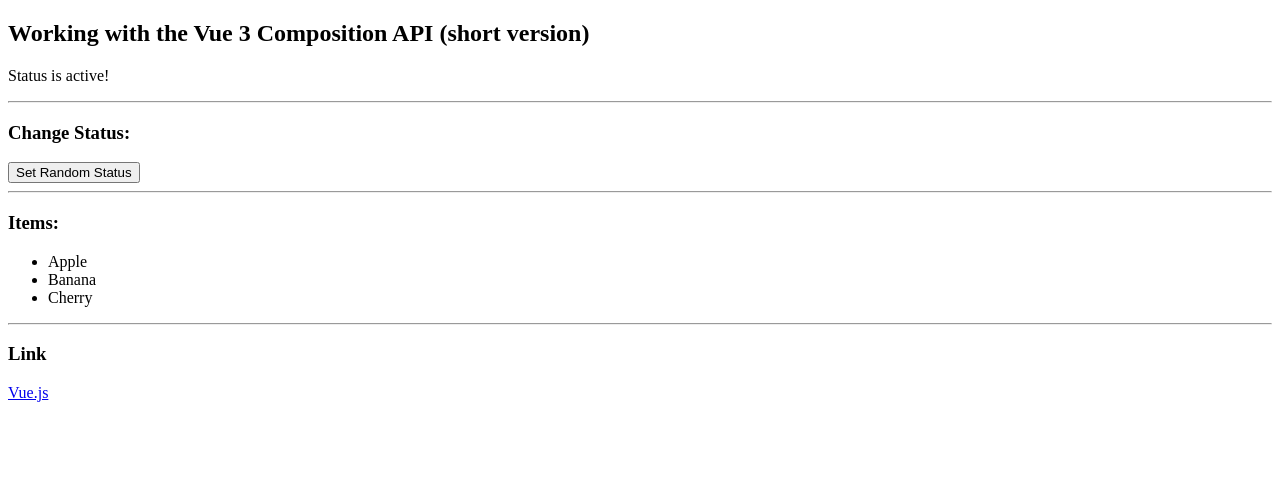
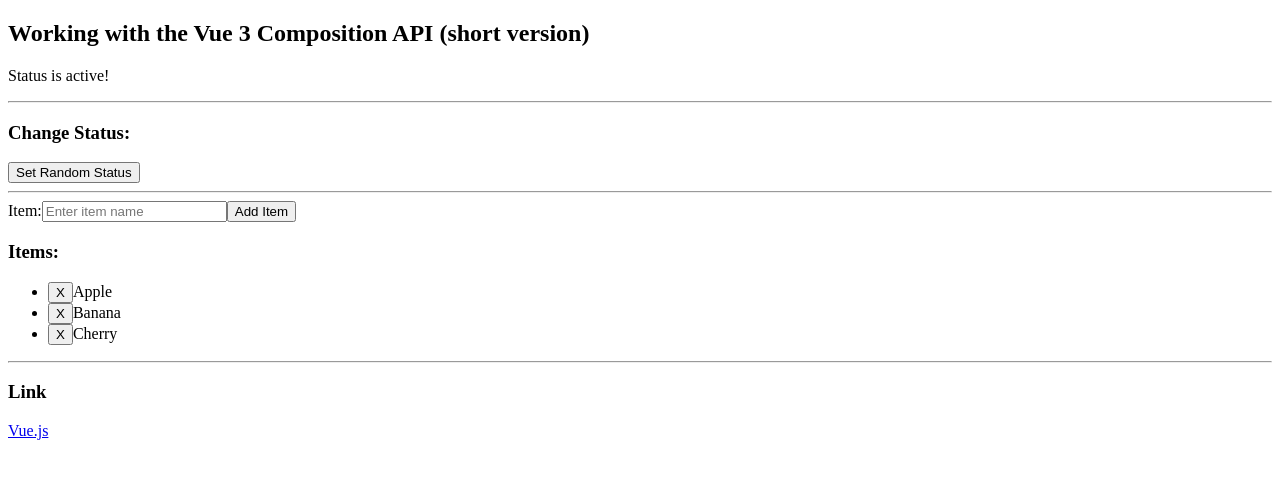
Before and after one commit to boolfalse/vue-job-board, a Vue app: page / in a window 1280 px wide. Shown: the top 478 px of the page. Built offline with nearby package versions, Linux system fonts and the light colour scheme.

Commit message:
simple form with create/delete items functions

```diff
--- a/src/App.vue
+++ b/src/App.vue
@@ -9,6 +9,7 @@ const items = ref([
   { id: 2, name: "Banana" },
   { id: 3, name: "Cherry" },
 ]);
+const newItemName = ref('');
 const link = reactive({
   url: "https://vuejs.org/guide/quick-start.html",
   title: "Vue.js",
@@ -24,6 +25,24 @@ const setRandomStatus = () => {
     }
   }
 };
+
+const addItem = () => {
+  if (newItemName.value.trim() === '') {
+    alert('Please enter an item name!');
+    return;
+  }
+
+  items.value.push({
+    id: items.value.length + 1,
+    name: newItemName.value,
+  });
+
+  newItemName.value = '';
+};
+
+const deleteItem = (index) => {
+  items.value.splice(index, 1);
+};
 </script>
 
 <template>
@@ -35,18 +54,29 @@ const setRandomStatus = () => {
   <hr>
 
   <h3>Change Status:</h3>
-<!--  <button v-on:click="setRandomStatus">Set Random Status</button>-->
   <button @click="setRandomStatus">Set Random Status</button>
 
   <hr>
 
+  <form @submit.prevent="addItem">
+    <label for="item">Item:</label>
+    <input type="text"
+           placeholder="Enter item name"
+           id="item"
+           v-model="newItemName"
+    />
+    <button type="submit">Add Item</button>
+  </form>
+
   <h3>Items:</h3>
   <ul>
-    <li v-for="item in items" :key="item.id">{{ item.name }}</li>
+    <li v-for="(item, index) in items" :key="item.id">
+      <button @click="deleteItem(index)">X</button>
+      <span>{{ item.name }}</span>
+    </li>
   </ul>
 
   <hr>
   <h3>Link</h3>
-<!--  <a v-bind:href="link.url" v-bind:title="link.title" target="_blank">{{ link.title }}</a>-->
   <a :href="link.url" :title="link.title" target="_blank">{{ link.title }}</a>
 </template>
```
